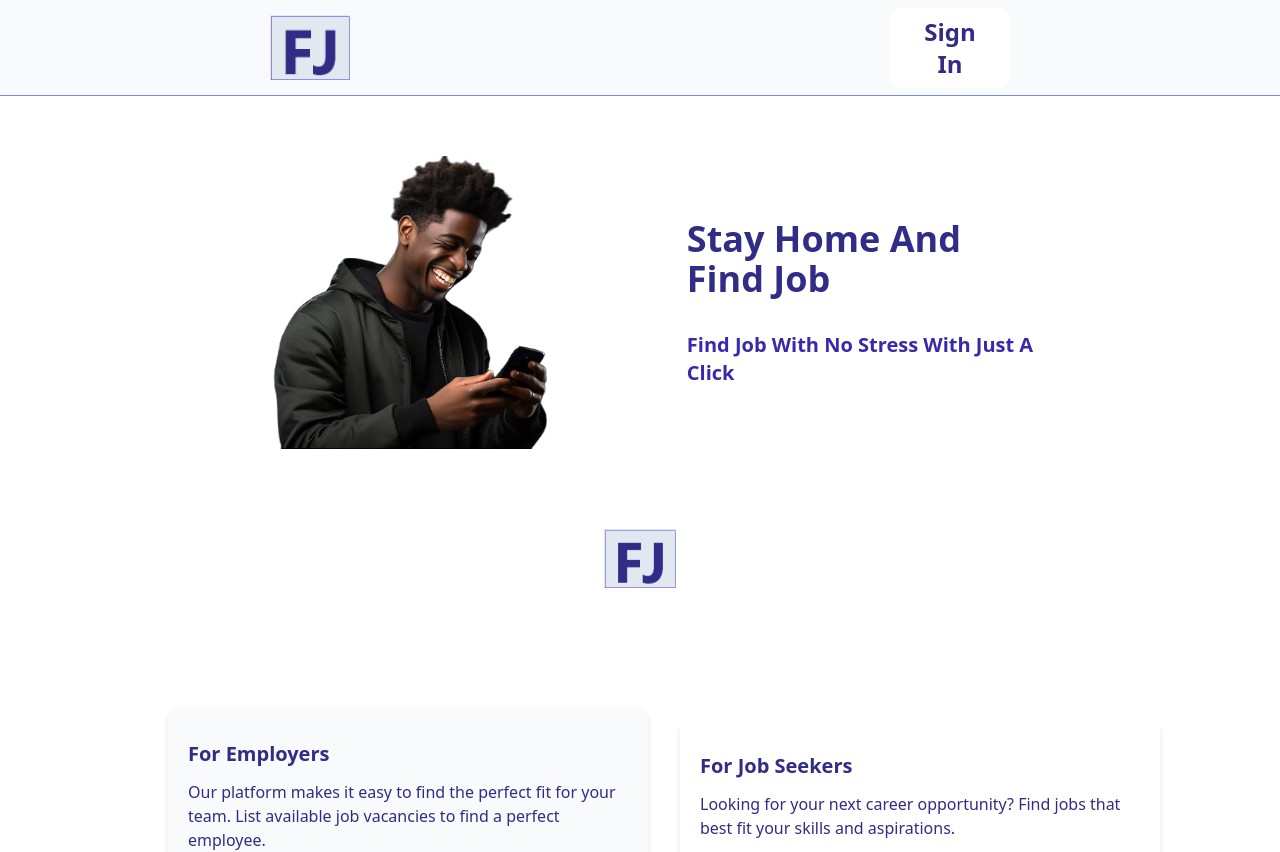
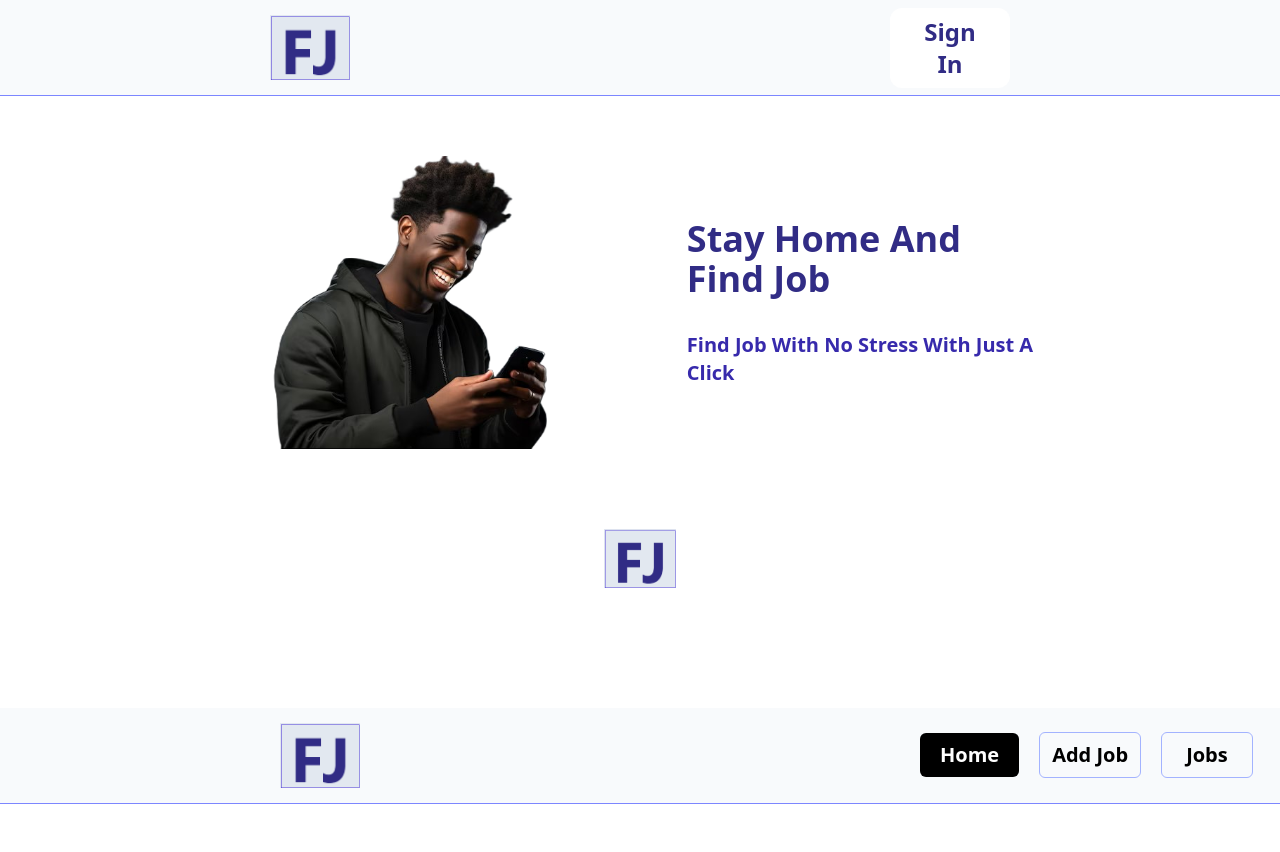
Before and after one commit to AsieduAmos/Jaman-Jobs, a React (Vite) app: page / in a window 1280 px wide. Shown: the top 852 px of the page. Built offline with nearby package versions, Linux system fonts and the light colour scheme.

Commit message:
home button, jobs button and added job button added to FindAdd page

```diff
--- a/src/components/pages/FindAdd.jsx
+++ b/src/components/pages/FindAdd.jsx
@@ -1,9 +1,30 @@
 import React from 'react'
+import FJ from '../images/FJ.png'
 
 const FindAdd = () => {
   return (
   <>
-  <div className='flex items-center justify-center'>
+   <div className="flex h-24 bg-slate-50 items-center border-b border-indigo-400 ">
+            <div className='pointer-events-none select-none ml-70'><img className='w-20' src={FJ} alt="" /></div>
+
+             <button className='bg-black  text-white font-bold text-xl ml-140 px-5 py-2 text-center rounded-md
+                              cursor-pointer hover:bg-indigo-900 hover:text-white transition duration-300 ease-in-out'
+                               >
+                 Home
+             </button>
+           <button className='border border-indigo-300 text-black font-bold text-xl px-3 py-2 ml-5 mr-5 text-center rounded-md
+                              cursor-pointer hover:bg-indigo-900 hover:text-white transition duration-300 ease-in-out'
+                               >
+                 Add Job
+             </button>
+             <button className='border border-indigo-300 text-black font-bold text-xl px-6 py-2  text-center rounded-md
+                              cursor-pointer hover:bg-indigo-900 hover:text-white transition duration-300 ease-in-out'
+                               >
+                 Jobs
+             </button>
+
+          </div>
+  <div className='flex items-center justify-center mt-20'>
     <div className='bg-gray-50 text-indigo-900 w-120 ml-12 p-5 shadow-md rounded-lg'>
         <h2 className='font-bold text-xl py-3 '>For Employers</h2>
         <p className='font-normal text-md pb-5'>
```
